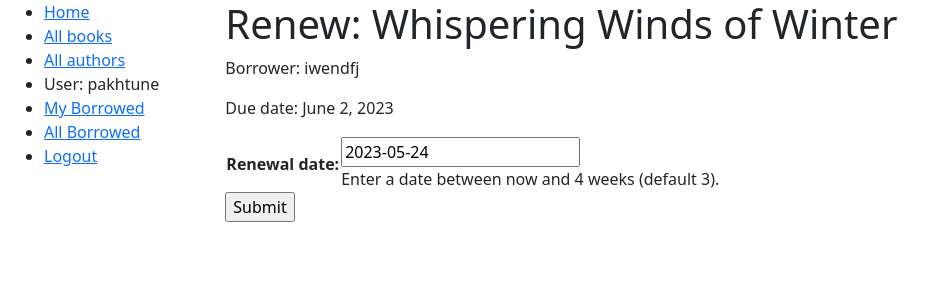
After one commit to kirtivr/forum_v1, a Django app: page /catalog/book/206d4b9c-0358-4aaa-8d3f-a5ca2ac68da2/renew/ in a window 1280 px wide. The commit adds this page. Shown: the top 300 px of the page, without its empty margins (0-934 px from the left). Run offline with Django 3.2, Linux system fonts and the light colour scheme; a user stored in the database is signed in; data comes from the database, SQL or seed files in the repository; both versions use the stored data as it was after the commit.

Commit message:
forms chapter

```diff
--- a/django-projects/locallibrary/catalog/forms.py
+++ b/django-projects/locallibrary/catalog/forms.py
@@ -1,4 +1,46 @@
+import datetime
+
 from django import forms
+
+from django.core.exceptions import ValidationError
+from django.utils.translation import gettext_lazy as _
+
+from django.forms import ModelForm
+
+from catalog.models import BookInstance
+
+class RenewBookModelForm(ModelForm):
+    def clean_due_back(self):
+       data = self.cleaned_data['due_back']
+
+       # Check if a date is not in the past.
+       if data < datetime.date.today():
+           raise ValidationError(_('Invalid date - renewal in past'))
+
+       # Check if a date is in the allowed range (+4 weeks from today).
+       if data > datetime.date.today() + datetime.timedelta(weeks=4):
+           raise ValidationError(_('Invalid date - renewal more than 4 weeks ahead'))
+
+       # Remember to always return the cleaned data.
+       return data
+
+    class Meta:
+        model = BookInstance
+        fields = ['due_back']
+        labels = {'due_back': _('Renewal date')}
+        help_texts = {'due_back': _('Enter a date between now and 4 weeks (default 3).')}
 
 class RenewBookForm(forms.Form):
     renewal_date = forms.DateField(help_text="Enter a date between now and 4 weeks (default 3).")
+
+    def clean_renewal_date(self):
+        # We get our data using self.cleaned_data.
+        data = self.cleaned_data['renewal_date']
+
+        if data < datetime.date.today():
+            raise ValidationError(_('Invalid date - renewal in past'))
+
+        if data > datetime.date.today() + datetime.timedelta(weeks=4):
+            raise ValidationError(_('Invalid date - renewal more than 4 weeks ahead'))
+
+        return data
--- a/django-projects/locallibrary/catalog/templates/base_generic.html
+++ b/django-projects/locallibrary/catalog/templates/base_generic.html
@@ -22,6 +22,7 @@
           {% if user.is_authenticated %}
             <li>User: {{ user.get_username }}</li>
             <li><a href="{% url 'my-books' %}">My Borrowed</a></li>
+            {% if perms.catalog.can_mark_returned %}<li><a href="{% url 'all-borrowed' %}""> All Borrowed</a></li>{% endif %}
             <!--
               Note also how we have appended ?next={{ request.path }} to the end of the URLs. What this does is add a URL parameter next containing the address (URL) of the current page, to the end of the linked URL. After the user has successfully logged in/out, the views will use this "next" value to redirect the user back to the page where they first clicked the login/logout link.
             -->
--- /dev/null
+++ b/django-projects/locallibrary/catalog/templates/catalog/book_renew_librarian.html
@@ -0,0 +1,15 @@
+{% extends "base_generic.html" %}
+
+{% block content %}
+  <h1>Renew: {{ book_instance.book.title }}</h1>
+  <p>Borrower: {{ book_instance.borrower }}</p>
+  <p {% if book_instance.is_overdue %} class="text-danger"{% endif %} >Due date: {{ book_instance.due_back }}</p>
+
+  <form action="" method="post">
+    {% csrf_token %}
+    <table>
+    {{ form.as_table }}
+    </table>
+    <input type="submit" value="Submit">
+  </form>
+{% endblock %}
--- a/django-projects/locallibrary/catalog/templates/catalog/bookinstance_list_borrowed_user.html
+++ b/django-projects/locallibrary/catalog/templates/catalog/bookinstance_list_borrowed_user.html
@@ -9,6 +9,7 @@
       {% for bookinst in bookinstance_list %}
       <li class="{% if bookinst.is_overdue %}text-danger{% endif %}">
         <a href="{% url 'book-detail' bookinst.book.pk %}">{{ bookinst.book.title }}</a> ({{ bookinst.due_back }})
+        {% if perms.catalog.can_mark_returned %}- <a href="{% url 'renew-book-librarian' bookinst.id %}">Renew</a>{% endif %}
       </li>
       {% endfor %}
     </ul>
--- a/django-projects/locallibrary/catalog/urls.py
+++ b/django-projects/locallibrary/catalog/urls.py
@@ -13,10 +13,15 @@ urlpatterns = [
     path('books/', views.BookListView.as_view(), name='books'),
     # Note int is optional, and 'pk' is whatever is passed to book/* forwarded to the detail view.
     path('book/<int:pk>', views.BookDetailView.as_view(), name='book-detail'),
+    path('book/<uuid:pk>/renew/', views.renew_book_librarian, name='renew-book-librarian'),
     path('authors/', views.AuthorListView.as_view(), name='authors'),
     path('author/<int:pk>', views.AuthorDetailView.as_view(), name='author-detail'),
     path('accounts/logout/', views.logout_view, name='logout'),
     path('accounts/', include('django.contrib.auth.urls')),
     path('book-return/', views.mark_book_returned, name='book-return'),
     path('mybooks/', views.LoanedBooksByUserListView.as_view(), name='my-books'),
+    path('all-borrowed/', views.AllBorrowedBooksListView.as_view(), name='all-borrowed'),
+    path('author/create/', views.AuthorCreate.as_view(), name='author-create'),
+    path('author/<int:pk>/update/', views.AuthorUpdate.as_view(), name='author-update'),
+    path('author/<int:pk>/delete/', views.AuthorDelete.as_view(), name='author-delete'),
 ]
--- a/django-projects/locallibrary/catalog/views.py
+++ b/django-projects/locallibrary/catalog/views.py
@@ -59,6 +59,19 @@ class LoanedBooksByUserListView(LoginRequiredMixin, generic.ListView):
 
 from django.contrib.auth.decorators import permission_required
 
+#@permission_required('catalog.can_mark_returned', raise_exception=True)
+class AllBorrowedBooksListView(generic.ListView):
+    """Generic class-based view listing books on loan to current user."""
+    model = BookInstance
+    template_name = 'catalog/bookinstance_list_borrowed_user.html'
+    paginate_by = 10
+
+    def get_queryset(self):
+        return (
+            BookInstance.objects.filter(status__exact='o')
+            .order_by('due_back')
+        )
+
 @permission_required('catalog.can_mark_returned', raise_exception=True)
 def mark_book_returned(request):
     book_id = request.GET.get('id')
@@ -100,3 +113,58 @@ def index(request):
 def logout_view(request):
     logout(request)
     return render(request,template_name='registration/logged_out.html')
+
+import datetime
+from django.shortcuts import render, get_object_or_404
+from django.http import HttpResponseRedirect
+from django.urls import reverse
+
+from catalog.forms import RenewBookForm
+
+
+@login_required
+@permission_required('catalog.can_mark_returned', raise_exception=True)
+def renew_book_librarian(request, pk):
+    book_instance = get_object_or_404(BookInstance, pk=pk)
+
+    # Post request, user has submitted the form.
+    if request.method == 'POST':
+        # Create a form instance, populating it with data from the request.
+        form = RenewBookForm(request.POST)
+
+        if form.is_valid():
+            book_instance.due_back = form.cleaned_data['renewal_date']
+            book_instance.save()
+
+            return HttpResponseRedirect(reverse('all-borrowed'))
+
+    # Get request, user is trying to get the empty form.
+    else:
+        proposed_renewal_date = datetime.date.today() + datetime.timedelta(weeks=3)
+        form = RenewBookForm(initial={'renewal_date': proposed_renewal_date})
+
+    context = {
+        'form': form,
+        'book_instance': book_instance
+    }
+
+    return render(request, 'catalog/book_renew_librarian.html', context)
+
+
+from django.views.generic.edit import CreateView, UpdateView, DeleteView
+from django.urls import reverse_lazy
+
+from catalog.models import Author
+
+class AuthorCreate(CreateView):
+    model = Author
+    fields = ['first_name', 'last_name', 'date_of_birth', 'date_of_death']
+    initial = {'date_of_death': '11/06/2020'}
+
+class AuthorUpdate(UpdateView):
+    model = Author
+    fields = '__all__' # Not recommended (potential security issue if more fields added)
+
+class AuthorDelete(DeleteView):
+    model = Author
+    success_url = reverse_lazy('authors')
```
Also changed, not shown: django-projects/locallibrary/catalog/templates/catalog/author_confirm_delete.html (added, +14 -0 lines), django-projects/locallibrary/catalog/templates/catalog/author_form.html (added, +11 -0 lines), django-projects/locallibrary/db.sqlite3.
